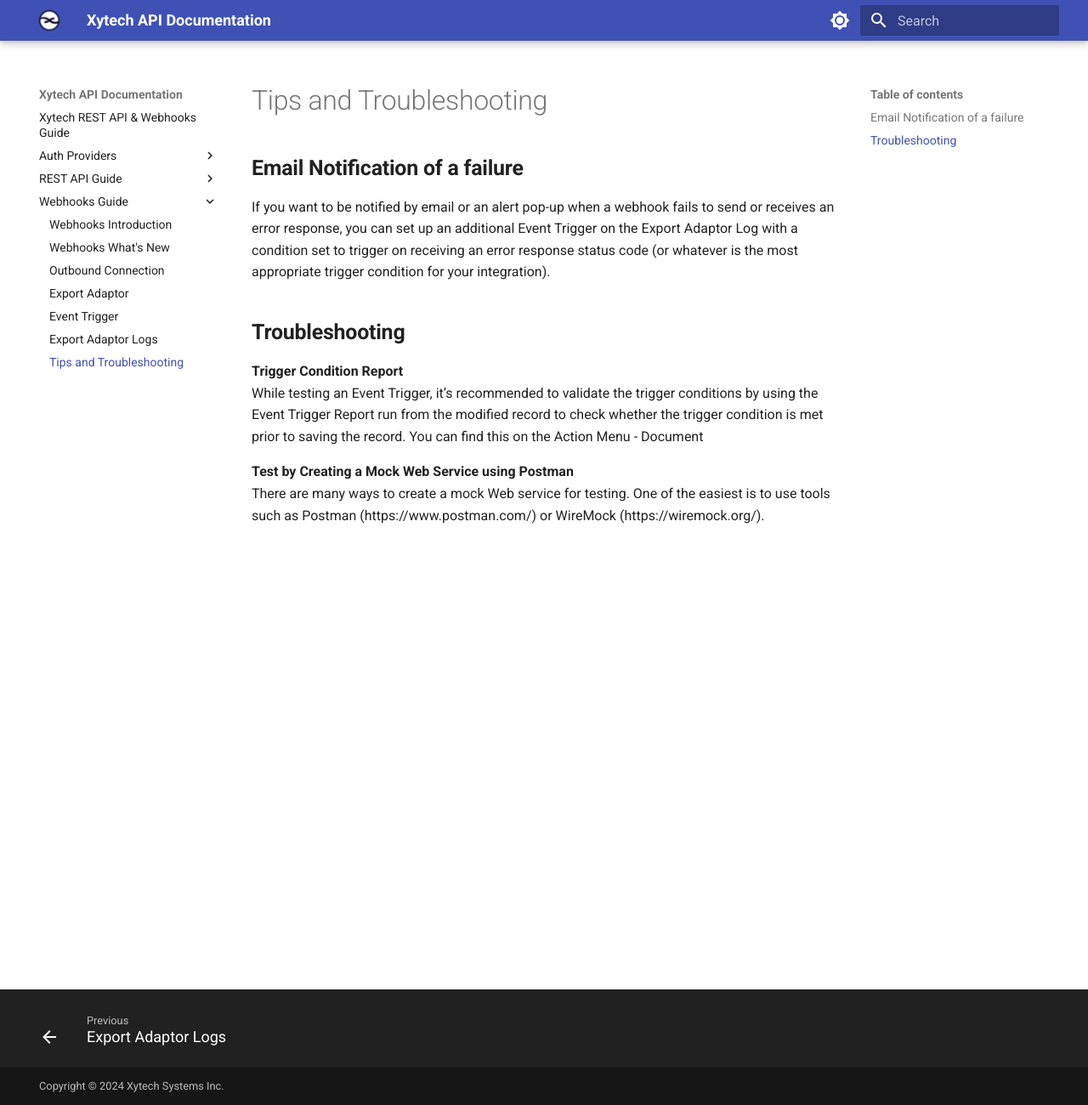
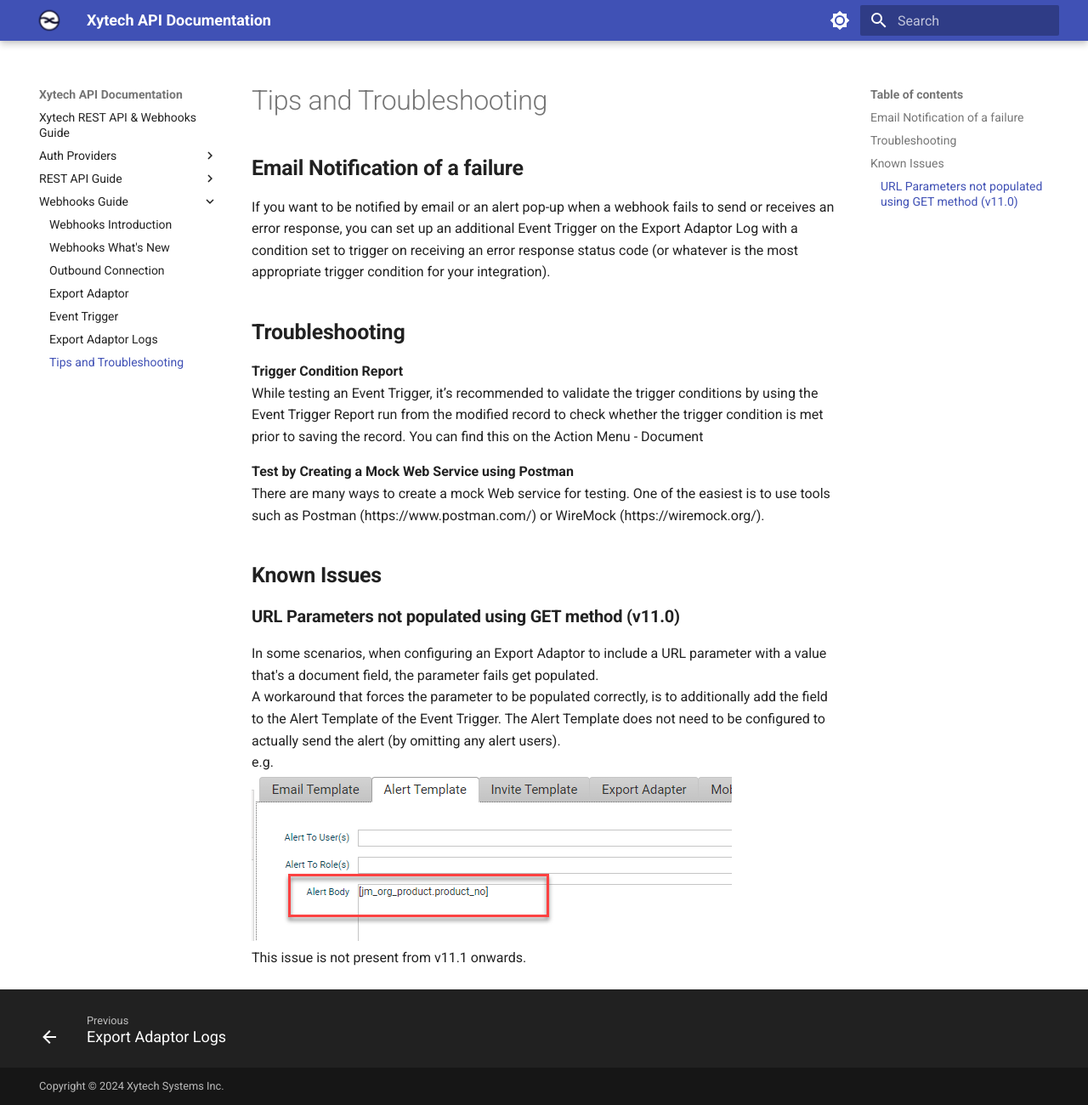
Before and after one commit to xytechsystems/documentation, an MkDocs documentation site: the page built from docs/Webhooks Guide/7. Tips and Troubleshooting.md, in a window 1280 px wide and 1300 px high. Shown: the whole window at 85% size. Built offline with MkDocs 1.6.1 and Material for MkDocs 9.7.7, drawn with Linux system fonts in a browser that asks for light colours.

Commit message:
Update known issues

```diff
--- a/docs/Webhooks Guide/7. Tips and Troubleshooting.md
+++ b/docs/Webhooks Guide/7. Tips and Troubleshooting.md
@@ -11,3 +11,11 @@ While testing an Event Trigger, it’s recommended to validate the trigger condi
 
 **Test by Creating a Mock Web Service using Postman**
 There are many ways to create a mock Web service for testing. One of the easiest is to use tools such as Postman (https://www.postman.com/) or WireMock (https://wiremock.org/).
+
+## Known Issues
+### URL Parameters not populated using GET method (v11.0)
+In some scenarios, when configuring an Export Adaptor to include a URL parameter with a value that's a document field, the parameter fails get populated.
+A workaround that forces the parameter to be populated correctly, is to additionally add the field to the Alert Template of the Event Trigger. The Alert Template does not need to be configured to actually send the alert (by omitting any alert users).
+e.g.
+![](assets/Pasted%20image%2020241024105233.png)
+This issue is not present from v11.1 onwards.
```
Also changed, not shown: docs/Auth Providers/OpenID Configuration User Guide.md (+0 -1 lines), docs/REST-API Guide/4. Tuning and Maintenance/17. Known Issues.md (+14 -0 lines), docs/Webhooks Guide/assets/Pasted image 20241024105233.png (added), 1 other file.
